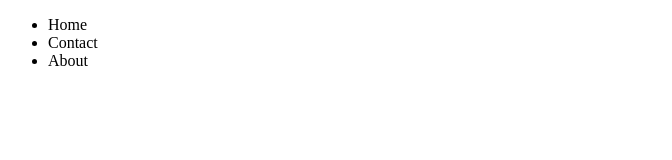
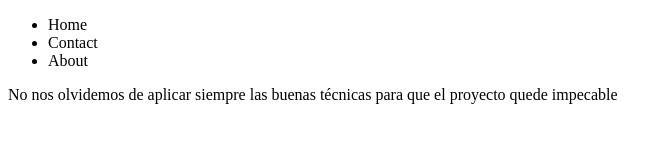
Before and after one commit to SergioC246/proyecto-git-Sergio246C, a plain HTML site: page index.html in a window 1280 px wide. Shown: the whole page, without its empty margins (0-672 px from the left). Drawn offline with Linux system fonts and the light colour scheme.

Commit message:
footer listo

```diff
--- a/index.html
+++ b/index.html
@@ -20,8 +20,7 @@
     </main>
 
     <footer>
-
+        <p>No nos olvidemos de aplicar siempre las buenas técnicas para que el proyecto quede impecable</p>
     </footer>
-
 </body>
 </html>
```
